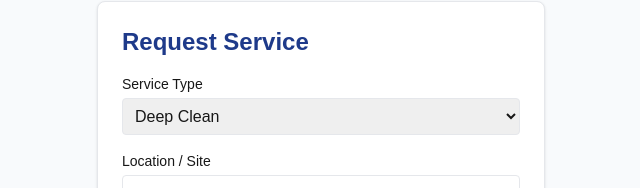
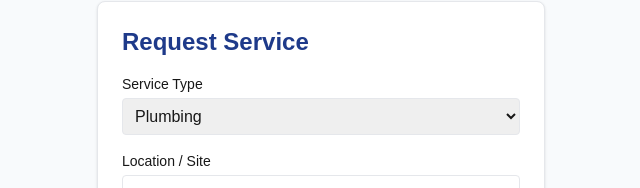
Before and after one commit to Lawlynch/seaclean-app, a Next.js app: page / in a window 1280 px wide. Shown: the part 192-380 px from the top of the page, without its empty margins (319-959 px from the left). Built offline with nearby package versions, Linux system fonts and the light colour scheme.

Commit message:
Delete page.tsx and update dropdown options

```diff
--- a/components/RequestForm.js
+++ b/components/RequestForm.js
@@ -40,12 +40,16 @@ export default function RequestForm() {
     <form onSubmit={handleSubmit} className="space-y-4 bg-white p-6 rounded-lg shadow border border-gray-200">
       <h2 className="text-2xl font-bold text-blue-900">Request Service</h2>
 
-      <div>
+<div>
         <label className="block text-sm font-medium mb-1">Service Type</label>
+        {/* These values MUST match your Airtable 'Service Type' options exactly */}
         <select name="serviceType" className="w-full p-2 border rounded" required>
-          <option>Deep Clean</option>
-          <option>Window Cleaning</option>
-          <option>Supplies Restock</option>
+          <option value="Plumbing">Plumbing</option>
+          <option value="HVAC">HVAC</option>
+          <option value="Carpentry">Carpentry</option>
+          <option value="IT Support">IT Support</option>
+          <option value="Pest Control">Pest Control</option>
+          <option value="General Maintenance">General Maintenance</option>
         </select>
       </div>
 
```
